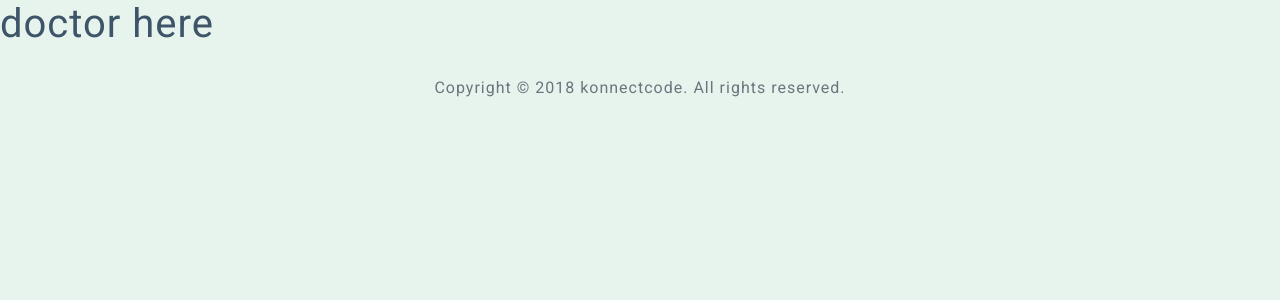
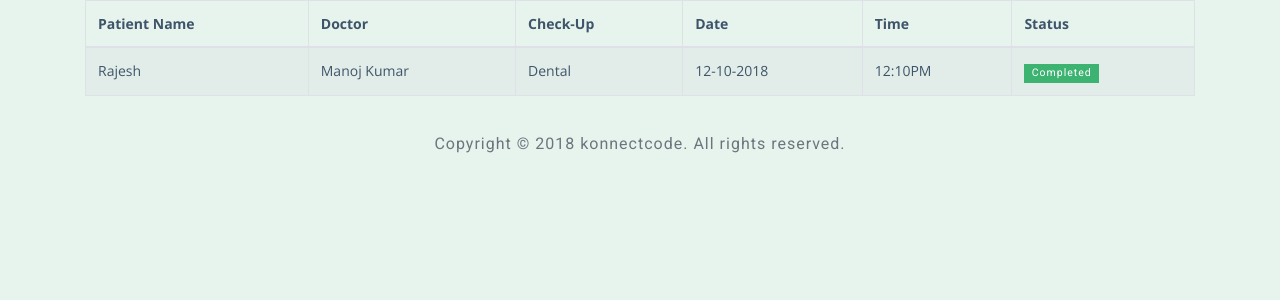
Before and after one commit to badleshmishra/Hospital_management, a CodeIgniter app: page /live-sites/index.php/doctor/index in a window 1280 px wide. Shown: the part 132-432 px from the top of the page. Run offline with CodeIgniter, Linux system fonts and the light colour scheme; data that the repository does not hold is empty.

Commit message:
only doctor changes

```diff
--- a/application/config/routes.php
+++ b/application/config/routes.php
@@ -9,6 +9,10 @@ $route['logout'] = 'Auth/logout'; // Handle login logic
 
 $route['Doctor/profile'] = 'Doctor/get_details'; // Handle login logic
 $route['Doctor/edit_profile'] = 'Doctor/edit'; // Handle login logic
+$route['Doctor/save'] = 'Doctor/save'; // Handle login logic
+
+// $route['inventory_manager'] = 'inventory';
+
 
 /*
 | -------------------------------------------------------------------------
--- a/application/controllers/Doctor.php
+++ b/application/controllers/Doctor.php
@@ -1,20 +1,24 @@
 <?php
 defined('BASEPATH') OR exit('No direct script access allowed');
-ini_set('display_errors', 1);
-ini_set('display_startup_errors', 1);
-error_reporting(E_ALL);
+
 
 class Doctor extends CI_Controller {
 
     public function __construct() {
+
+        parent::__construct();  // Call parent's constructor for session and role check
+        ini_set('display_errors', 1);
+ini_set('display_startup_errors', 1);
+error_reporting(E_ALL);
         //$this->required_role = 'doctor';  // Set role required for this controller
-        parent::__construct();  // Call parent's constructor for session and role check
          $this->load->model('Doctor_model');
     }
 
     public function index() {
         // Doctor's dashboard view
-        $data['main_content'] = 'doctor/dashboard';
+        $data=array();
+        $data['base_url'] = base_url();
+        $data['main_content'] = 'doctor/patient_list';
         $this->load->view('common/template', $data);
     }
 
@@ -51,8 +55,8 @@ class Doctor extends CI_Controller {
         $this->load->view('common/template', $data);
     }
 
-        public function edit()
-        {
+    public function edit() {
+
         if ($this->input->server('REQUEST_METHOD') == 'POST') {
                 $data = array();
                 $data['doctor_id'] = $this->input->post('edit_id');
@@ -80,12 +84,13 @@ class Doctor extends CI_Controller {
     }
 
 
-public function save()
-{
+    public function save() {
+
         if ($this->input->server('REQUEST_METHOD') == 'POST') {
             // Prepare the data array for doctor information
             $data = array(
                 'first_name' => $this->input->post('first_name'),
+                'doctor_id' => $this->input->post('doctor_id'),
                 'date_of_birth' => $this->input->post('date_of_birth'),
                 // 'specialty_name' => $this->input->post('specialization'),
                 'phone' => $this->input->post('phone'),
@@ -99,16 +104,12 @@ public function save()
             $this->load->library('upload');
 
             // Define the upload path
-        $uploadPath = FCPATH . "../assets/images/";
+            $uploadPath = FCPATH . "/assets/images/";
 
             // Log the upload path for debugging
             log_message('debug', 'Upload Path: ' . $uploadPath);
 
-        // Create directory if it does not exist
-        // if (!is_dir($uploadPath)) {
-        //     mkdir($uploadPath, 0777, true);
-        //     log_message('debug', "Directory created: " . $uploadPath);
-        // }
+
 
         // Check if an image file was uploaded
             if (!empty($_FILES['file_upload']['name'])) {
@@ -138,10 +139,12 @@ public function save()
                 $this->session->set_flashdata('msg_class', "alert-danger");
             }
 
-        redirect(base_url('doctor/profile'));
+            redirect(base_url('Doctor/profile'));
             }
     }
 
 
 
+
+
 }
--- a/application/models/Doctor_model.php
+++ b/application/models/Doctor_model.php
@@ -43,7 +43,7 @@ public function update($data) {
         // Check if 'image' exists in data to perform update operation
         if (isset($data['image'])) {
             // If image is being updated, include it in the update query
-            $this->db->set('image', $data['image']);
+            $this->db->set('profile_image', $data['image']);
         }
 
         // Set the other fields
@@ -57,7 +57,7 @@ public function update($data) {
         // $this->db->set('address', $data['address']);
 
         // Assuming you have a 'doctor_id' to identify which doctor to update
-        $this->db->where('doctor_id', $this->input->post('doctor_id'));
+        $this->db->where('doctor_id', $data['doctor_id']);
 
         // Execute the update
         return $this->db->update('doctors'); // 'doctors' is the table name
--- a/application/views/common/header.php
+++ b/application/views/common/header.php
@@ -159,8 +159,19 @@
 					                    </div>
 					                </li>
 					            <?php
-					            } elseif ($this->session->userdata('role') === 'inventory_manager') {
-					                redirect('inventory_manager');
+					            } elseif ($this->session->userdata('role') === 'inventory_manager') { ?>
+					            	<li class="nav-item dropdown">
+					                    <a class="nav-link dropdown-toggle" data-toggle="dropdown" href="#" role="button" aria-haspopup="true"
+					                    aria-expanded="false"><span class="ti-user"></span> Doctors</a>
+					                    <div class="dropdown-menu">
+					                        <a class="dropdown-item" href="add-doctor.html">Add Doctor</a>
+					                        <a class="dropdown-item" href="doctors.html">All Doctors</a>
+					                        <a class="dropdown-item" href="about-doctor.html">Doctor Details</a>
+					                        <a class="dropdown-item" href="edit-doctor.html">Edit Doctor</a>
+					                    </div>
+					                </li>
+
+					            <?php
 					            }
 					        } else {
 					           echo "plz login to view details";
--- a/application/views/doctor/dashboard.php
+++ /dev/null
@@ -1 +0,0 @@
-<h1>doctor here </h1>
--- /dev/null
+++ b/application/views/doctor/patient_list.php
@@ -0,0 +1,29 @@
+<div class="container">
+	<div class="table-responsive">
+									<table class="table table-bordered table-striped">
+										<thead>
+											<tr>
+												<th>Patient Name</th>
+												<th>Doctor</th>
+												<th>Check-Up</th>
+												<th>Date</th>
+												<th>Time</th>
+												<th>Status</th>
+											</tr>
+										</thead>
+										<tbody>
+											<tr>
+												<td>Rajesh</td>
+												<td>Manoj Kumar</td>
+												<td>Dental</td>
+												<td>12-10-2018</td>
+												<td>12:10PM</td>
+												<td>
+													<span class="badge badge-success">Completed</span>
+												</td>
+											</tr>
+
+										</tbody>
+									</table>
+	</div>
+</div>
```
Also changed, not shown: application/controllers/Auth.php (+26 -12 lines), application/controllers/Inventory_manager.php (+2 -5 lines), application/views/auth/login.php (+9 -0 lines), application/views/doctor/edit.php (+9 -2 lines), application/views/doctor/profile.php (+9 -2 lines), application/views/inventory_manager/dashboard.php (renamed from application/views/inventory/dashboard.php). Lines whose indentation alone changed are shown as unchanged.
